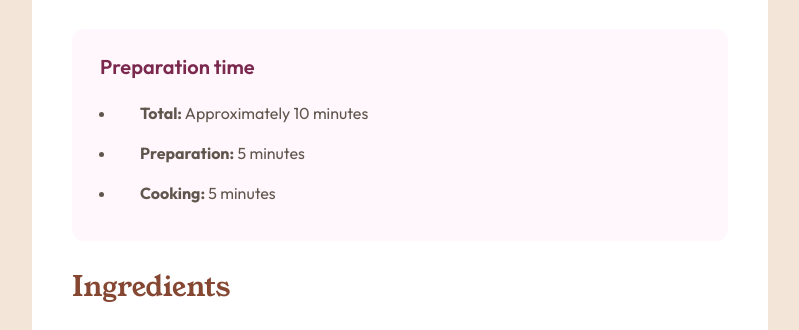
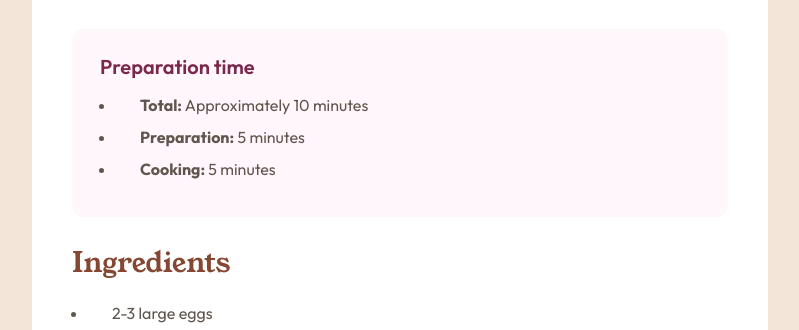
Before and after one commit to vitorianfonseca/recipe-page, a plain HTML site: page index.html in a window 1280 px wide. Shown: the part 615-945 px from the top of the page, without its empty margins (240-1039 px from the left). Drawn offline with Linux system fonts and the light colour scheme.

Commit message:
Update style.css

```diff
--- a/styles/style.css
+++ b/styles/style.css
@@ -94,7 +94,7 @@ body {
     line-height: 150%;
     margin-left: -1.5rem;
     gap: 2rem;
-    padding:0.5rem 1.5rem 0.5rem;
+    padding:0rem 1.5rem 0.5rem;
 }
 
 /* INGREDIENTES SECTION */
@@ -118,7 +118,7 @@ body {
     line-height: 150%; /* 1.5rem */
     margin-left: -1.5rem;
     gap: 2rem;
-    padding:0.5rem 1.5rem 0.5rem;
+    padding:0rem 1.5rem 0.5rem;
 }
 
 /* INSTRUCOES SECTION */
```
